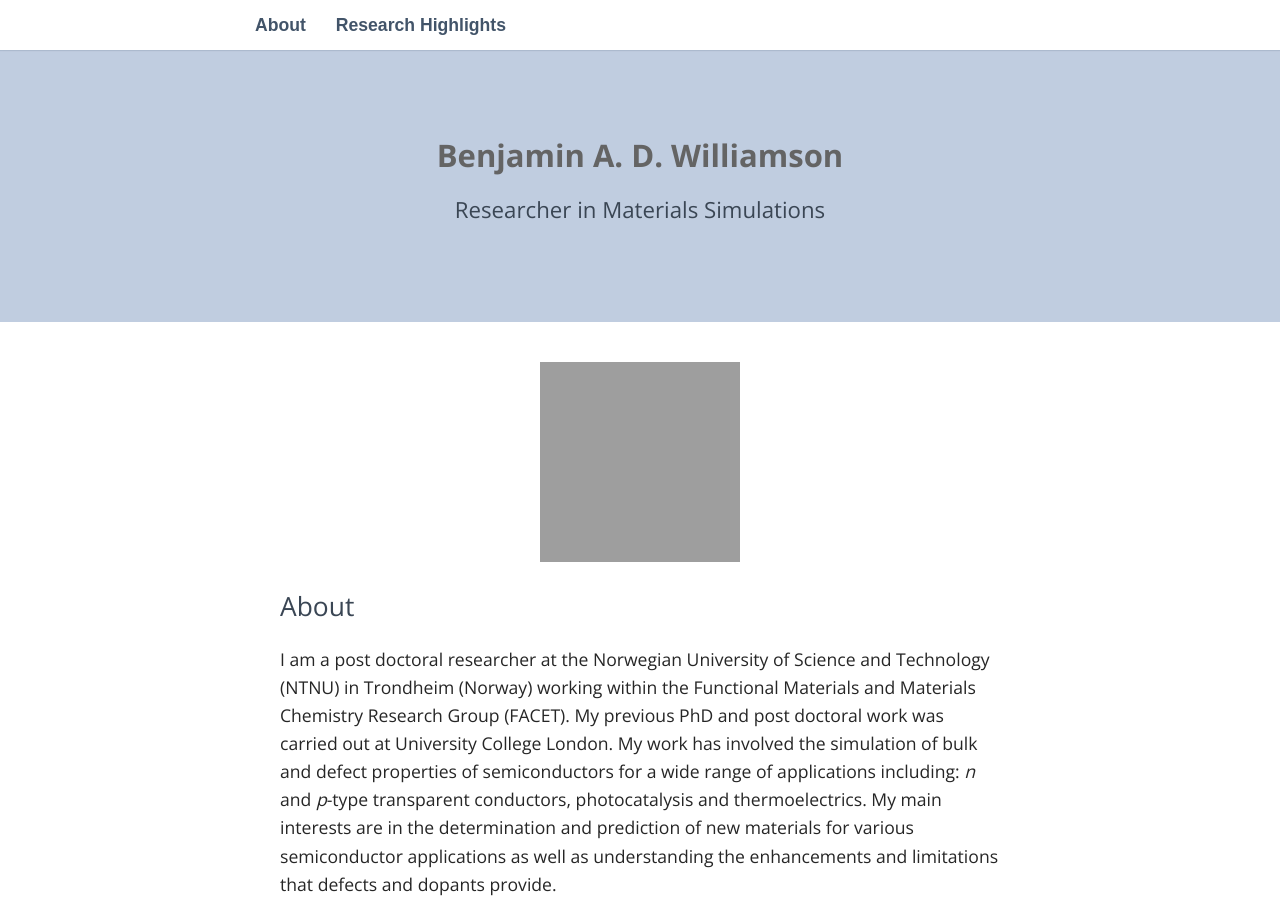
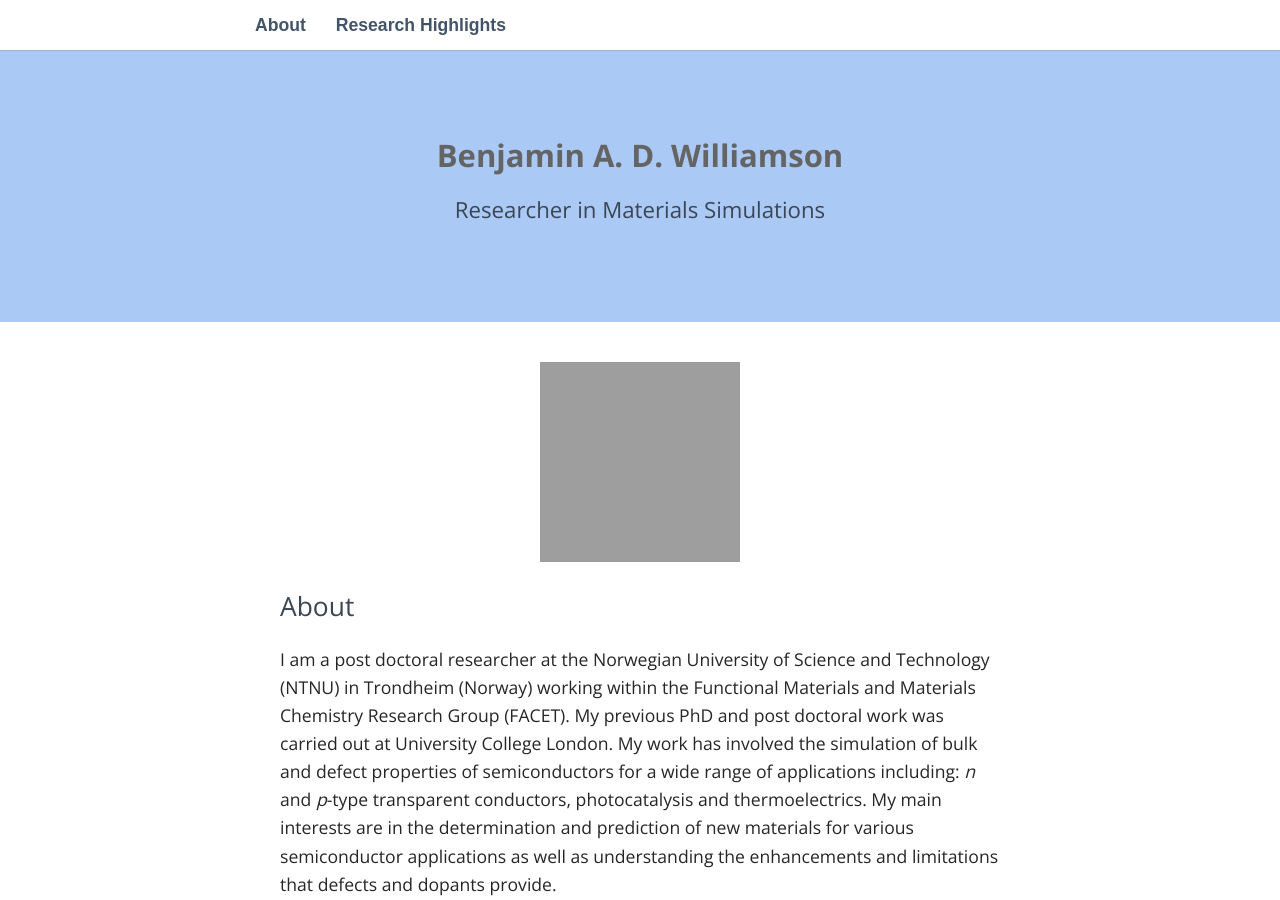
Before and after one commit to badw/badw.github.io, a Jekyll site: the page built from index.md, in a window 1280 px wide and 900 px high. Built offline with Jekyll 4.4.1, drawn with Linux system fonts in a browser that asks for light colours; some web fonts are replaced; grey boxes are pictures that could not be loaded.

Commit message:
updated colour

```diff
--- a/_sass/_base.scss
+++ b/_sass/_base.scss
@@ -7,7 +7,7 @@ $link-hover-color: $main;
 $heading-font: 'Open Sans', sans-serif;
 $heading-font-color: #3a4654;
 $light: #E7EDF4;
-$header: #c0cde0;
+$header: #abc9f5;
 $grey-color: #727272;
 *,
 *::before,
```
